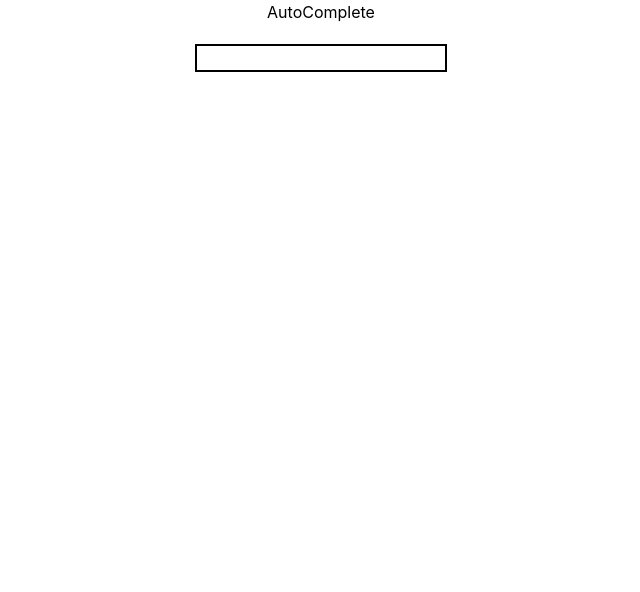
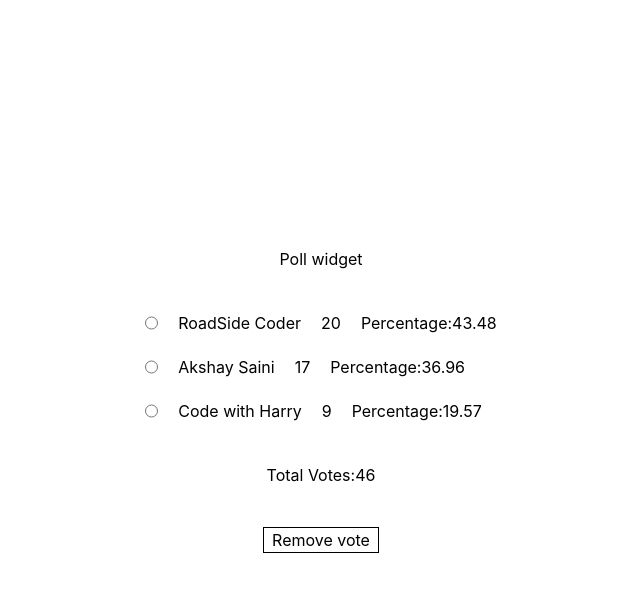
Before and after one commit to Kushagra-234/Machine-Coding-prep, a React (Vite) app: page / in a window 1280 px wide. Shown: the top 592 px of the page, without its empty margins (319-959 px from the left). Built offline with nearby package versions, Linux system fonts and the light colour scheme.

Commit message:
adds code for pollwidget working component

```diff
--- a/src/App.jsx
+++ b/src/App.jsx
@@ -1,10 +1,12 @@
 import React from "react";
 import AutoComplete from "./components/AutoComplete";
+import Pollwidget from "./components/Pollwidget";
 
 const App = () => {
   return (
     <div className="w-full h-screen">
-      <AutoComplete />
+      {/* <AutoComplete /> */}
+      <Pollwidget />
     </div>
   );
 };
--- /dev/null
+++ b/src/components/Pollwidget.jsx
@@ -0,0 +1,109 @@
+import React, { useEffect, useState } from "react";
+
+const pollDataArray = [
+  {
+    id: 1,
+    name: "RoadSide Coder",
+    votes: 20,
+    checked: false,
+  },
+  {
+    id: 2,
+    name: "Akshay Saini",
+    votes: 17,
+    checked: false,
+  },
+  {
+    id: 3,
+    name: "Code with Harry",
+    votes: 9,
+    checked: false,
+  },
+];
+
+const Pollwidget = () => {
+  const [pollData, setPollData] = useState(pollDataArray);
+
+  let totalVotes = 0;
+
+  for (let i = 0; i < pollData.length; i++) {
+    totalVotes += pollData[i].votes;
+  }
+
+  useEffect(() => {
+    console.log(pollData);
+  }, [pollData]);
+
+  const handleChange = (e, id) => {
+    const existingArray = [...pollData];
+
+    const currentTrue = existingArray.find(
+      (existingItem) => existingItem.checked === true
+    );
+    console.log(currentTrue);
+
+    // console.log(e.target.checked);
+    const newArray = pollData.map((pollItem) => {
+      if (pollItem.id === id) {
+        return {
+          ...pollItem,
+          votes: pollItem.votes + 1,
+          checked: e.target.checked,
+        };
+      } else if (currentTrue && pollItem.id === currentTrue.id) {
+        return { ...pollItem, votes: pollItem.votes - 1, checked: false };
+      }
+      return { ...pollItem, checked: false };
+    });
+
+    setPollData(newArray);
+  };
+
+  const handleRemove = () => {
+    const existingArray = [...pollData];
+
+    const currentTrue = existingArray.find(
+      (existingItem) => existingItem.checked === true
+    );
+
+    const updatedArray = pollData.map((pollItem) => {
+      if (pollItem.id === currentTrue.id) {
+        return { ...pollItem, votes: pollItem.votes - 1, checked: false };
+      } else return { ...pollItem, checked: false };
+    });
+
+    setPollData(updatedArray);
+  };
+
+  return (
+    <div className="flex flex-col w-full h-full gap-10 justify-center items-center">
+      <h3>Poll widget</h3>
+      <div className="flex gap-5 flex-col">
+        {pollData.map((pollItem) => {
+          return (
+            <div className="flex gap-5">
+              <input
+                checked={pollItem.checked}
+                onChange={(e) => handleChange(e, pollItem.id)}
+                type="radio"
+              />
+              <div className="flex gap-5">
+                <label>{pollItem.name}</label>
+                <div>{pollItem.votes}</div>
+                <div>
+                  Percentage:{((pollItem.votes / totalVotes) * 100).toFixed(2)}
+                </div>
+              </div>
+            </div>
+          );
+        })}
+      </div>
+      <div>Total Votes:{totalVotes}</div>
+      <button onClick={handleRemove} className="border px-2 border-black">
+        Remove vote
+      </button>
+    </div>
+  );
+};
+
+export default Pollwidget;
```
